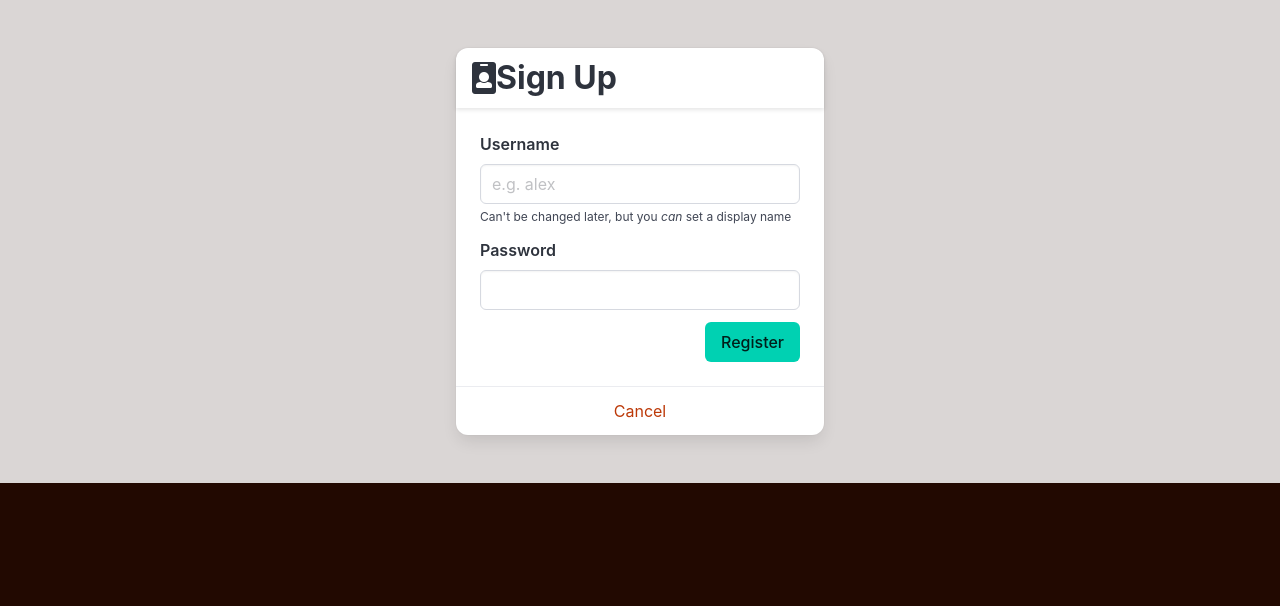
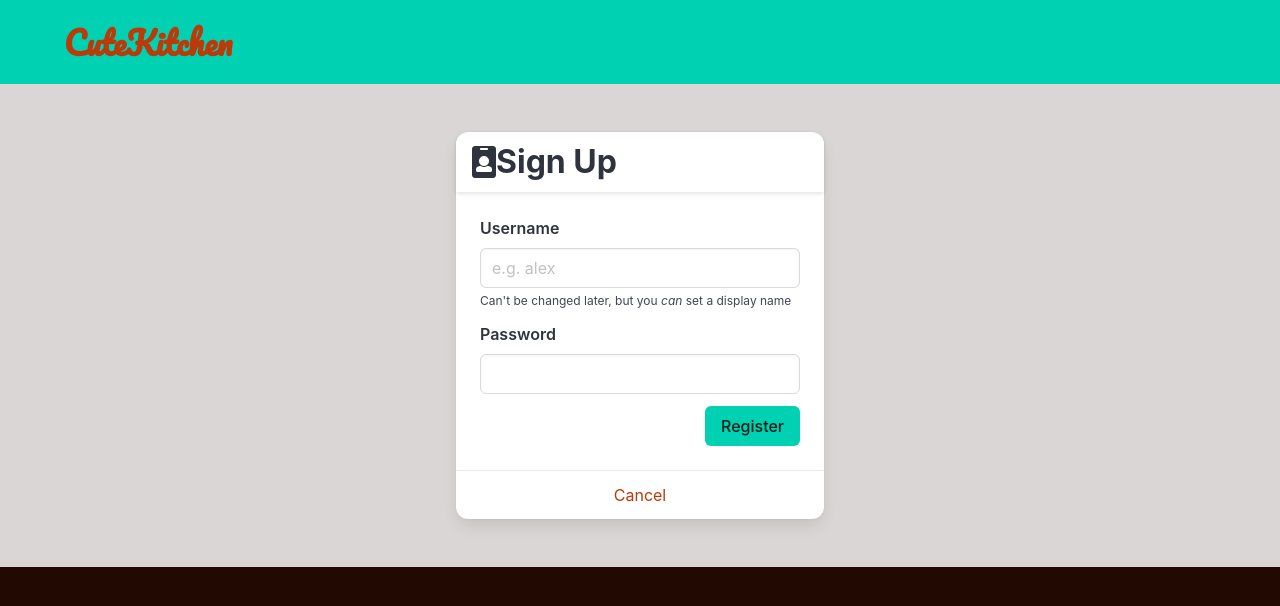
Before and after one commit to akersten/cute-kitchen, a Flask app: page /register in a window 1280 px wide. Shown: the top 606 px of the page. Run offline with Flask 2, Linux system fonts and the light colour scheme; style sheets or scripts are compiled from the project's sources; some libraries are stand-ins or nearby versions.

Commit message:
Add skeleton for extra outside pages

```diff
--- a/src/router/generic.py
+++ b/src/router/generic.py
@@ -10,7 +10,7 @@ def splash():
     The splash screen for the CuteKitchen homepage.
     :return: The rendered template.
     """
-    return generic_path_render("splash/splash.html")
+    return generic_path_render("outside/splash/splash.html")
 
 
 def app():
--- a/src/scss/cutekitchen.scss
+++ b/src/scss/cutekitchen.scss
@@ -18,6 +18,12 @@ a {
 }
 
 //#endregion
+
+
+/* Main title should use a fancy font. */
+.hero .title {
+  font-family: "Pacifico", sans-serif;
+}
 
 
 
--- a/src/scss/splash.scss
+++ b/src/scss/splash.scss
@@ -1,7 +1 @@
 /* Styles specific to the splash page. */
-
-
-/* Main title should use a fancy font. */
-.hero .title {
-  font-family: "Pacifico", sans-serif;
-}
--- a/templates/authentication/register/register.html
+++ b/templates/authentication/register/register.html
@@ -7,7 +7,9 @@
 
 {% block styles %}{% endblock %}
 
-{% block header %}{% endblock %}
+{% block header %}
+    {% include "outside/outside-header.html" %}
+{% endblock %}
 
 {% block body %}
     {% include "authentication/register/register-body.html" %}
--- /dev/null
+++ b/templates/outside/outside-header.html
@@ -0,0 +1,11 @@
+<section class="hero is-small is-primary">
+    <div class="hero-body">
+        <div class="container">
+            <div class="columns">
+                <div class="column">
+                    <h2 class="title"><a href="{{ url_for("splash") }}">CuteKitchen</a></h2>
+                </div>
+            </div>
+        </div>
+    </div>
+</section>
```
Also changed, not shown: templates/outside/splash/splash.html (renamed from templates/splash/splash.html, +4 -4 lines), templates/outside/splash/splash-body.html (renamed from templates/splash/splash-body.html), templates/outside/splash/splash-footer.html (renamed from templates/splash/splash-footer.html), templates/outside/splash/splash-head.html (renamed from templates/splash/splash-head.html), templates/outside/splash/splash-header.html (renamed from templates/splash/splash-header.html).
